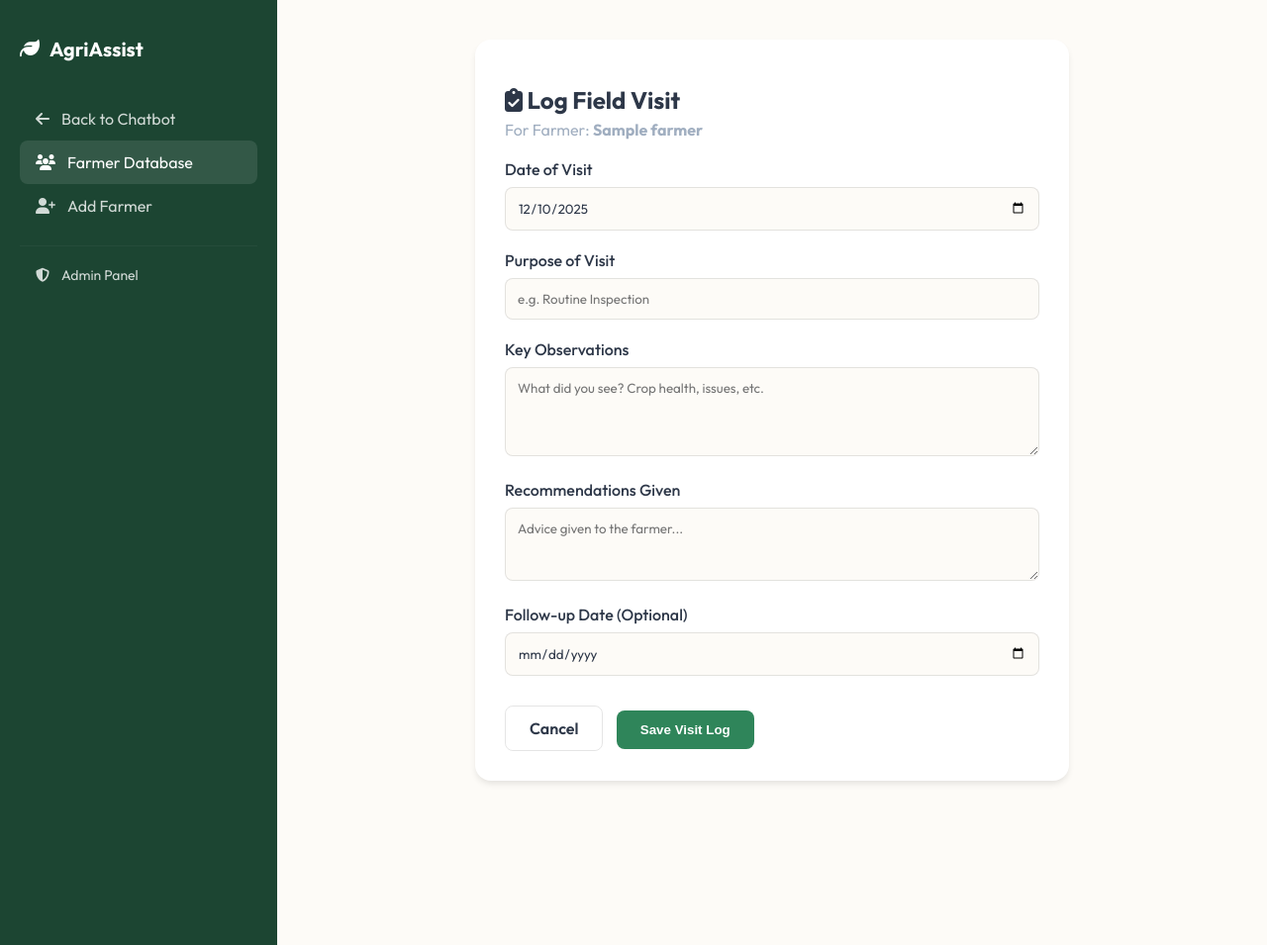
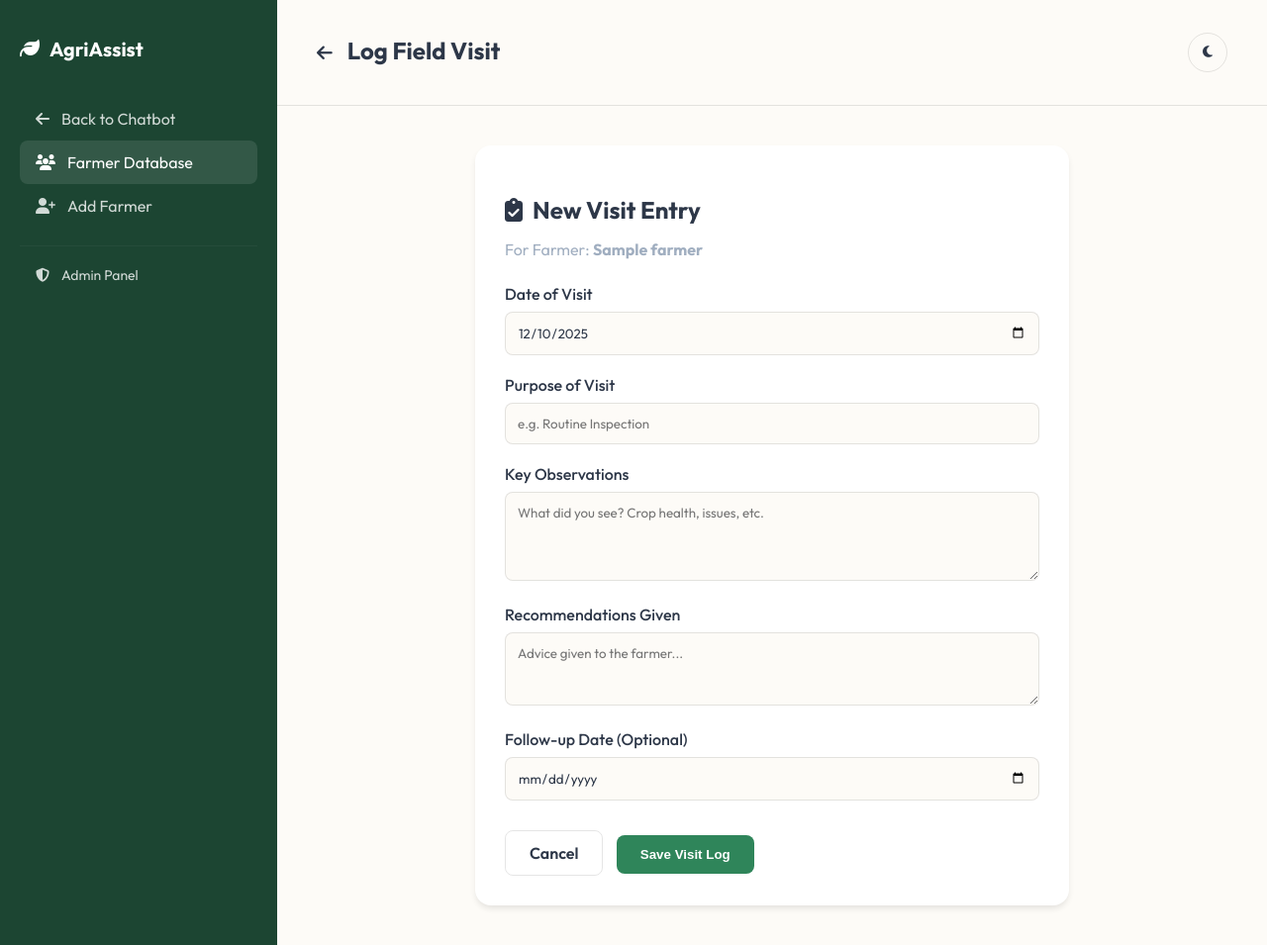
Before and after one commit to Lindoln007/AgriAssist-Chatbot, a Django app: page /farmers/1/visit/add/ in a window 1280 px wide. Shown: the whole page at 99% size. Run offline with Django 5.2, Linux system fonts and the light colour scheme; a user stored in the database is signed in; tables that the repository leaves empty hold one stand-in row (values such as "Sample post").

Commit message:
Commit all pending changes

```diff
--- a/AgriAssistant/settings.py
+++ b/AgriAssistant/settings.py
@@ -48,6 +48,7 @@ INSTALLED_APPS = [
     'policy_updates',
     'weather',
     'farmers',
+    'reports',
 ]
 
 MIDDLEWARE = [
--- a/AgriAssistant/urls.py
+++ b/AgriAssistant/urls.py
@@ -36,6 +36,7 @@ urlpatterns = [
     path('policy-updates/', include('policy_updates.urls')),
     path('weather/', include('weather.urls')),
     path('farmers/', include('farmers.urls')),
+    path('reports/', include('reports.urls')),
 ]
 
 # Serve media files in development
--- a/farmers/views.py
+++ b/farmers/views.py
@@ -64,6 +64,11 @@ def farmer_detail(request, pk):
     farmer = get_object_or_404(Farmer, pk=pk, extension_officer=request.user)
     visits = farmer.visits.all()
 
+    # Check which visits have been reported
+    from reports.models import Report
+    for visit in visits:
+        visit.has_report = Report.objects.filter(visit=visit).exists()
+
     context = {
         'farmer': farmer,
         'visits': visits,
--- a/templates/farmers/visit_form.html
+++ b/templates/farmers/visit_form.html
@@ -26,6 +26,8 @@
             --bg-color: #1A202C;
             --card-bg: #2D3748;
             --text-main: #F7FAFC;
+            --sidebar-bg: #171923;
+            --border-color: rgba(255, 255, 255, 0.1);
         }
 
         .sidebar {
@@ -79,8 +81,23 @@
 
         .main-content {
             flex: 1;
+            display: flex;
+            flex-direction: column;
+            overflow: hidden;
+        }
+
+        .header {
+            padding: 20px 40px;
+            border-bottom: 1px solid var(--border-color);
+            display: flex;
+            align-items: center;
+            justify-content: space-between;
+        }
+
+        .content-scroll {
             padding: 40px;
             overflow-y: auto;
+            flex: 1;
         }
 
         .form-container {
@@ -146,6 +163,43 @@
             border: 1px solid var(--border-color);
             margin-right: 10px;
         }
+
+
+
+        .header-btn {
+            width: 40px;
+            height: 40px;
+            border-radius: 50%;
+            border: 1px solid var(--border-color);
+            background: transparent;
+            color: var(--text-main);
+            cursor: pointer;
+            display: inline-flex;
+            align-items: center;
+            justify-content: center;
+            transition: all 0.2s;
+        }
+
+        .header-btn:hover {
+            background: rgba(0, 0, 0, 0.05);
+        }
+
+        [data-theme="dark"] .header-btn {
+            color: var(--text-main);
+            border-color: rgba(255, 255, 255, 0.2);
+        }
+
+        [data-theme="dark"] .header-btn:hover {
+            background: rgba(255, 255, 255, 0.1);
+        }
+
+        /* Input overrides for dark mode consistency */
+        [data-theme="dark"] input,
+        [data-theme="dark"] textarea,
+        [data-theme="dark"] select {
+            background: var(--card-bg);
+            border-color: var(--border-color);
+        }
     </style>
 </head>
 
@@ -153,9 +207,27 @@
     {% include 'includes/sidebar.html' with current_module='farmers' %}
 
     <div class="main-content">
+        <div class="header">
+            <div style="display: flex; align-items: center; gap: 15px;">
+                <a href="{% url 'farmers:detail' farmer.id %}"
+                    style="text-decoration: none; color: var(--text-main); font-size: 18px;">
+                    <i class="fas fa-arrow-left"></i>
+                </a>
+                <h1>Log Field Visit</h1>
+            </div>
+            <div style="display: flex; gap: 10px; align-items: center;">
+                <button id="theme-toggle-btn" class="header-btn" title="Toggle Dark Mode">
+                    <i class="fas fa-moon"></i>
+                </button>
+            </div>
+        </div>
+
+        <div class="content-scroll">
             <div class="form-container">
-            <h1><i class="fas fa-clipboard-check"></i> Log Field Visit</h1>
-            <p class="subtitle">For Farmer: <strong>{{ farmer.name }}</strong></p>
+                <h2 style="margin-bottom: 30px; display: flex; align-items: center; gap: 10px;">
+                    <i class="fas fa-clipboard-check"></i> New Visit Entry
+                </h2>
+                <p class="subtitle" style="margin-bottom: 25px;">For Farmer: <strong>{{ farmer.name }}</strong></p>
 
                 <form method="POST">
                     {% csrf_token %}
@@ -166,7 +238,8 @@
 
                     <div class="form-group">
                         <label>Purpose of Visit</label>
-                    <input type="text" name="purpose" list="purposes" required placeholder="e.g. Routine Inspection">
+                        <input type="text" name="purpose" list="purposes" required
+                            placeholder="e.g. Routine Inspection">
                         <datalist id="purposes">
                             <option value="Routine Inspection">
                             <option value="Pest/Disease Check">
@@ -184,7 +257,8 @@
 
                     <div class="form-group">
                         <label>Recommendations Given</label>
-                    <textarea name="recommendations" rows="3" placeholder="Advice given to the farmer..."></textarea>
+                        <textarea name="recommendations" rows="3"
+                            placeholder="Advice given to the farmer..."></textarea>
                     </div>
 
                     <div class="form-group">
@@ -199,6 +273,31 @@
                 </form>
             </div>
         </div>
+    </div>
+
+    <script>
+        const themeToggleBtn = document.getElementById('theme-toggle-btn');
+        const themeIcon = themeToggleBtn.querySelector('i');
+        const savedTheme = localStorage.getItem('chatbot_theme') || 'light';
+
+        if (savedTheme === 'dark') {
+            document.documentElement.setAttribute('data-theme', 'dark');
+            themeIcon.classList.replace('fa-moon', 'fa-sun');
+        }
+
+        themeToggleBtn.addEventListener('click', () => {
+            const currentTheme = document.documentElement.getAttribute('data-theme');
+            if (currentTheme === 'dark') {
+                document.documentElement.setAttribute('data-theme', 'light');
+                localStorage.setItem('chatbot_theme', 'light');
+                themeIcon.classList.replace('fa-sun', 'fa-moon');
+            } else {
+                document.documentElement.setAttribute('data-theme', 'dark');
+                localStorage.setItem('chatbot_theme', 'dark');
+                themeIcon.classList.replace('fa-moon', 'fa-sun');
+            }
+        });
+    </script>
 </body>
 
 </html>
--- a/templates/includes/sidebar.html
+++ b/templates/includes/sidebar.html
@@ -53,6 +53,13 @@ Valid values: 'chatbot', 'policy_updates', 'reminders', 'weather' (others fallba
         <a href="{% url 'chatbot:home' %}" class="nav-link">
             <i class="fas fa-arrow-left"></i> Back to Chatbot
         </a>
+        {% elif current_module == 'reports' %}
+        <a href="{% url 'chatbot:home' %}" class="nav-link">
+            <i class="fas fa-arrow-left"></i> Back to Chatbot
+        </a>
+        <a href="{% url 'reports:list' %}" class="nav-link active">
+            <i class="fas fa-clipboard-list"></i> Activity Reports
+        </a>
         {% else %}
         {# Fallback links if module not specified #}
         <a href="{% url 'chatbot:home' %}" class="nav-link">
```
Also changed, not shown: templates/farmers/farmer_detail.html (+50 -0 lines). Lines whose indentation alone changed are shown as unchanged.
